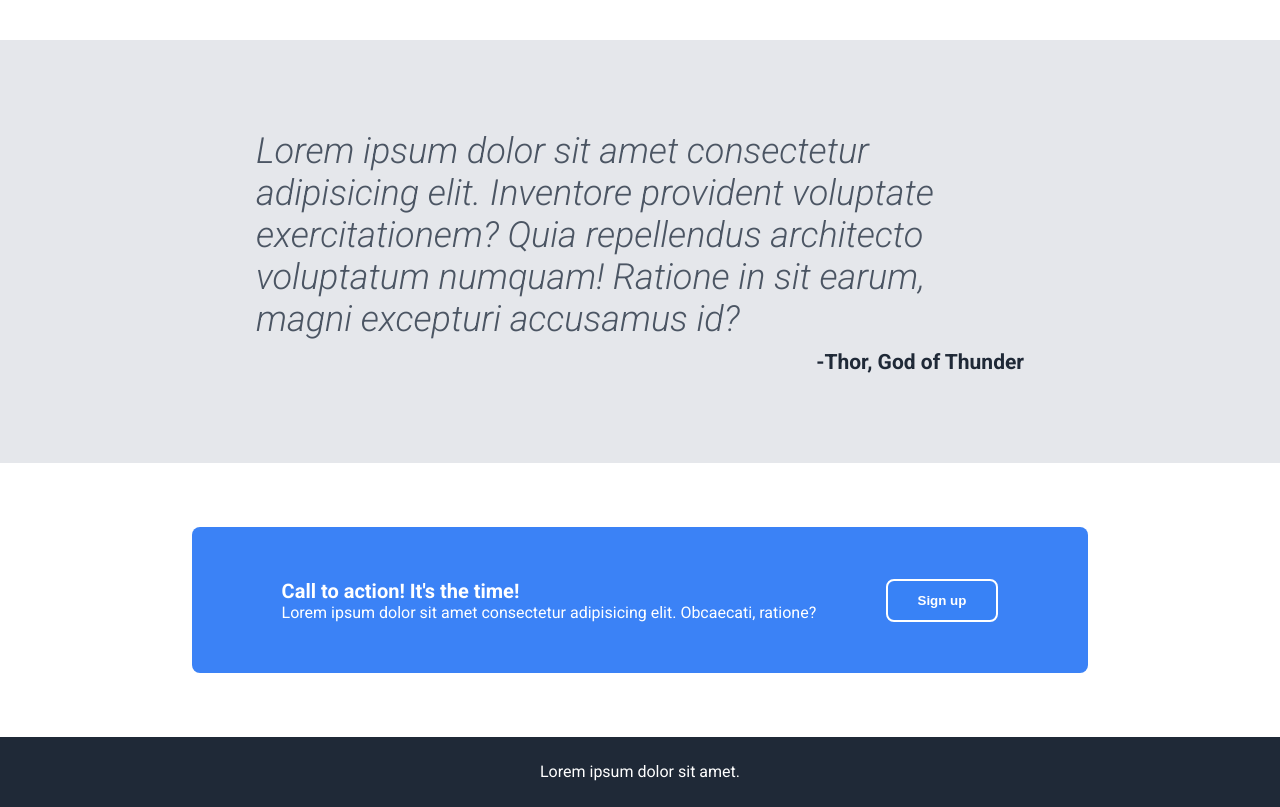
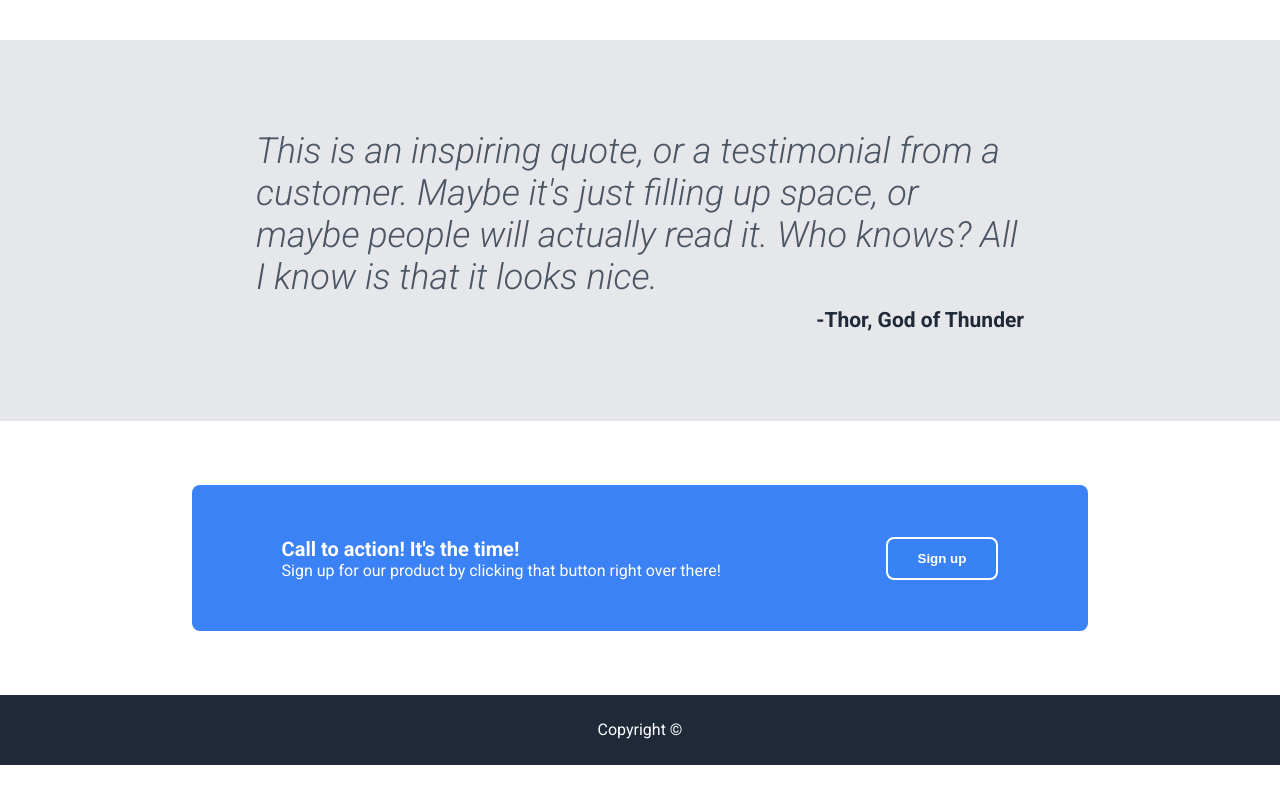
Before and after one commit to SyedAbdullah01/Landing-page, a plain HTML site: page index.html in a window 1280 px wide. Shown: the part 1120-1927 px from the top of the page. After the commit the page ends 1885 px from the top, so only its background shows below. Drawn offline with Linux system fonts and the light colour scheme.

Commit message:
Updated the place holder text in html.

```diff
--- a/index.html
+++ b/index.html
@@ -21,8 +21,7 @@
     <div class="hero">
         <div class="hero-left">
             <div class="hero-header">This website is awesome</div>
-            <div class="hero-text">This website has some subtext that goes here under the main title. It's a smaller font and the color is
-                lower contrast</div>
+            <div class="hero-text">This website has some subtext that goes here under the main title. It's a smaller font and the color is lower contrast</div>
             <button class="header-btn">Sign up</button>
         </div>
         <div class="img">This is a placeholder for an image</div>
@@ -65,7 +64,7 @@
     </div>
     <div class="quote-container">
         <div class="quote">
-            Lorem ipsum dolor sit amet consectetur adipisicing elit. Inventore provident voluptate exercitationem? Quia repellendus architecto voluptatum numquam! Ratione in sit earum, magni excepturi accusamus id?
+            This is an inspiring quote, or a testimonial from a customer. Maybe it's just filling up space, or maybe people will actually read it. Who knows? All I know is that it looks nice.
         </div>
         <div class="author">-Thor, God of Thunder</div>
     </div>
@@ -74,12 +73,12 @@
             <div class="cta-header">
                 Call to action! It's the time!
             </div>
-            <div class="cta-text">Lorem ipsum dolor sit amet consectetur adipisicing elit. Obcaecati, ratione?</div>
+            <div class="cta-text">Sign up for our product by clicking that button right over there!</div>
         </div>
         <button class="cta-btn">Sign up</button>
     </div>
     <footer>
-        Lorem ipsum dolor sit amet.
+        Copyright ©
     </footer>
 </body>
 
```
